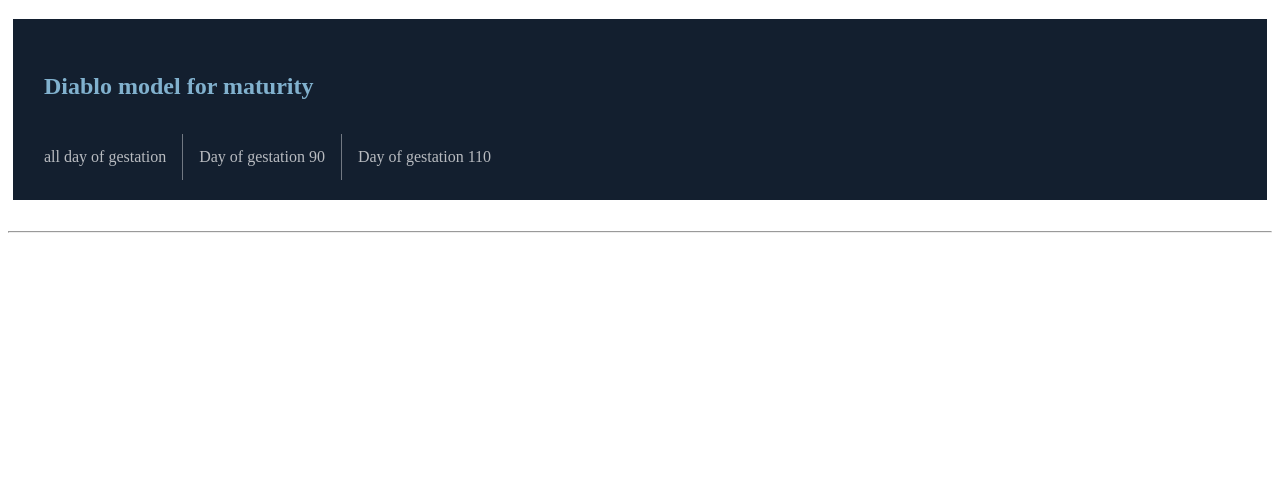
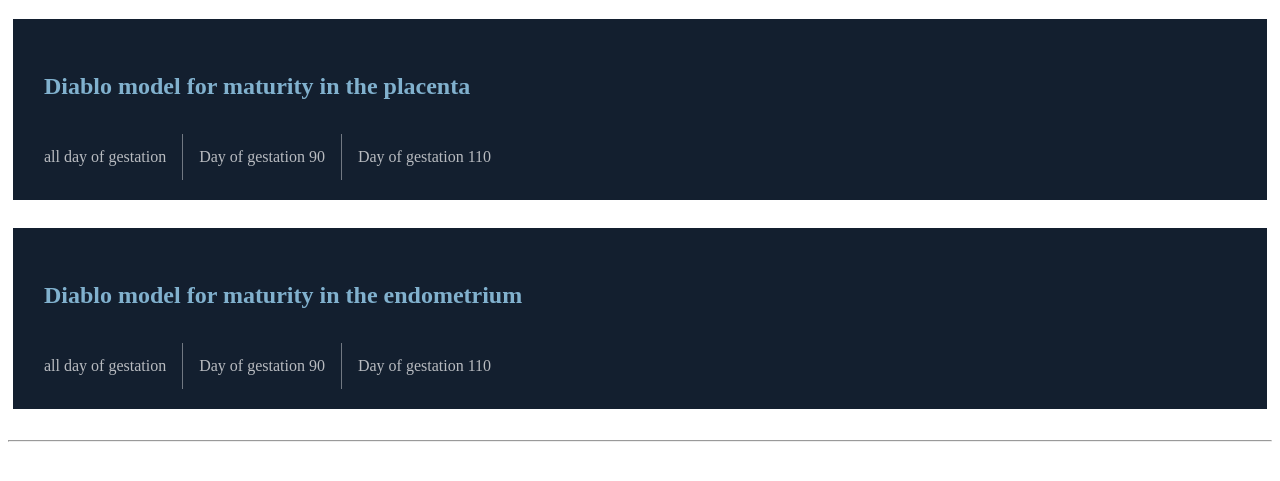
Before and after one commit to Nassm3/maturity, a plain HTML site: page index.html in a window 1280 px wide. Shown: the part 61-542 px from the top of the page. Drawn offline with Linux system fonts and the light colour scheme.

Commit message:
Update index.html

```diff
--- a/index.html
+++ b/index.html
@@ -72,10 +72,17 @@ ul h2 {
     <main>
       <h1>Shiny networks with WebR</h1>
       <ul>
-        <h2>Diablo model for maturity</h2>
+        <h2>Diablo model for maturity in the placenta</h2>
         <li><a class="active" href="network">all day of gestation</a></li>
         <li><a href="network.90">Day of gestation 90</a></li>
         <li><a href="network.110">Day of gestation 110</a></li>
+      </ul>
+      <br />
+      <ul>
+        <h2>Diablo model for maturity in the endometrium</h2>
+        <li><a class="active" href="network_endometre">all day of gestation</a></li>
+        <li><a href="network_endometre.90">Day of gestation 90</a></li>
+        <li><a href="network_endometre.110">Day of gestation 110</a></li>
       </ul>
       <br />
       <hr />
```
